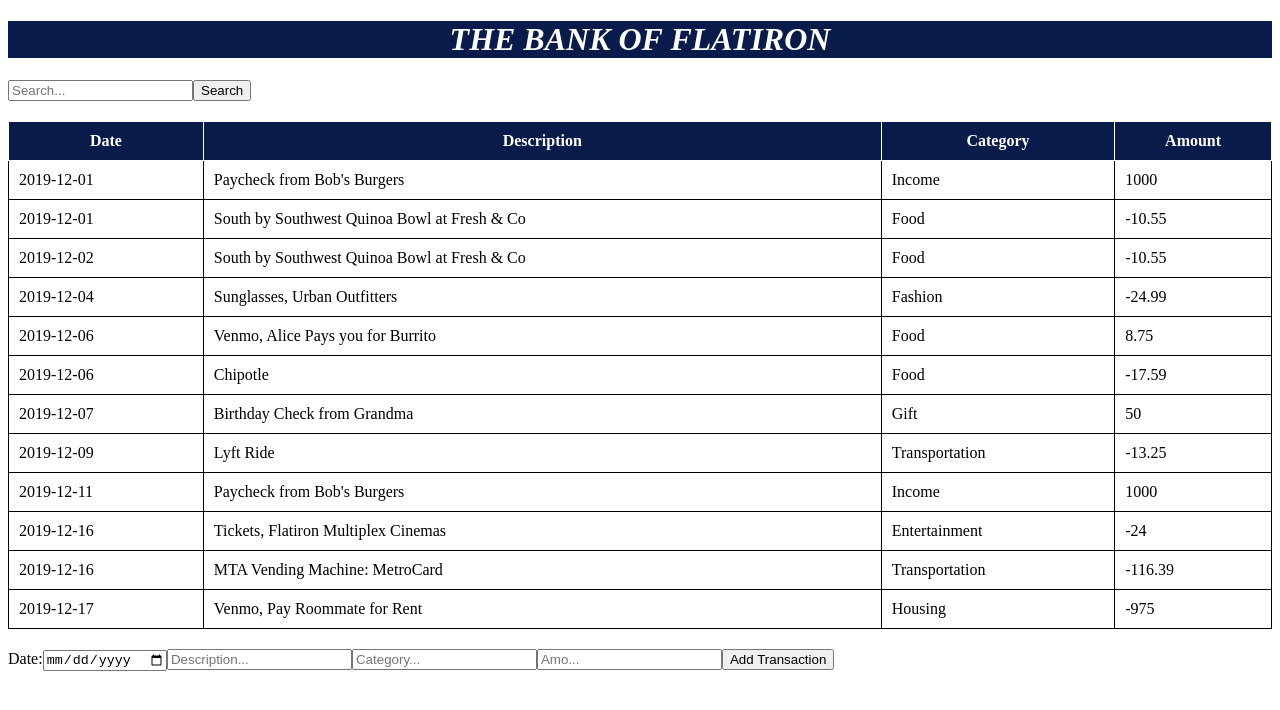
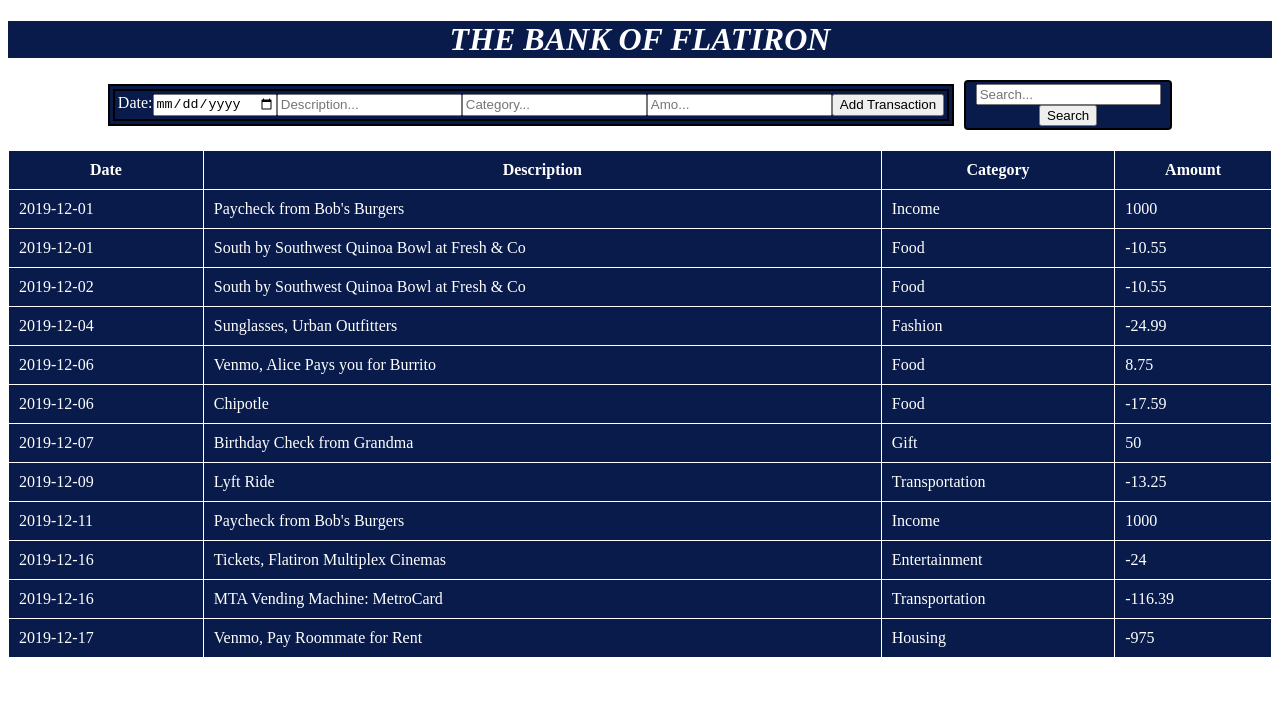
Before and after one commit to ianmwangi2/Phase-2-code-challenge-1, a React (Vite) app: page / in a window 1280 px wide. Shown: the top 710 px of the page. Built offline with nearby package versions, Linux system fonts and the light colour scheme; data requests are answered from the project's data file.

Commit message:
Changed the classnames and also styles app.jsx

```diff
--- a/src/App.css
+++ b/src/App.css
@@ -13,6 +13,8 @@
 }
 tr,td,th,table{
   border: 1px solid;
+  background-color: #081B4B;
+  color: white;
 }
 th{
   background: #081B4B;
@@ -22,3 +24,26 @@
 td{
   padding: 10px;
 }
+.filter-form {
+  border: 2px solid black;
+  padding: 2px;
+  border-radius: 4px;
+  background-color: #081B4B;
+  display: flex;
+  flex-direction: column;
+  width: 200px;
+  align-items: center;
+}
+.form {
+  border: 2px solid black;
+  padding: 3px;
+  display: flex;
+  background-color: #081B4B;
+  color: white;
+}
+.forms {
+  display: flex;
+  gap: 5px;
+  align-items: center;
+  justify-content: center;
+}
--- a/src/App.jsx
+++ b/src/App.jsx
@@ -10,9 +10,12 @@
       <div className='header'>
         <h1>THE BANK OF FLATIRON</h1>
       </div>
-      <FilterForm />
+      <div className='forms'>
+        <AddTransactionForm />
+        <br></br>
+        <FilterForm />
+      </div>
       <Transactions />
-      <AddTransactionForm />
     </div>
   )
 }
--- a/src/components/AddTransactionForm.jsx
+++ b/src/components/AddTransactionForm.jsx
@@ -1,21 +1,43 @@
-import React from 'react'
+import React, { useState } from 'react'
 
-const FilterForm = () => {
+const AddTransactionForm = () => {
+  const [date, setDate] = useState('')
+  const [description, setDescription] = useState('')
+  const [category, setCategory] = useState('')
+  const [amount, setAmount] = useState('')
 
-
+  const handleSubmit = (e) => {
+    e.preventDefault()
+    const transaction = {
+      date,
+      description,
+      category,
+      amount
+    }
+    fetch('http://localhost:3000/transactions', {
+      method: 'POST',
+      headers: {
+        'Content-Type': 'application/json'
+      },
+      body: JSON.stringify(transaction)
+    })
+    .then(res => res.json())
+    .then(transaction => console.log(transaction))
+    .catch(e => console.log(e))
+  }
 
   return (
-    <form id='new-item'>
+    <form className='form' onSubmit={handleSubmit}>
         <div className='input form'>
             <label htmlFor="date">Date:</label>
-            <input type="date" id="date" date-date-inline-picker='true'/>
-            <input placeholder='Description...' className='text-input'></input>
-            <input placeholder='Category...' className='text-input'></input>
-            <input placeholder='Amo...' className='text-input'></input>
+            <input type="date" id="date" date-date-inline-picker='true' value={date} onChange={(e) => setDate(e.target)} />
+            <input placeholder='Description...' className='text-input' value={description} onChange={(e) => setDescription(e.target.value)}></input>
+            <input placeholder='Category...' className='text-input' value={category} onChange={(e) => setCategory(e.target.value)}></input>
+            <input placeholder='Amo...' className='text-input' value={amount} onChange={(e) => setAmount(e.target.value)}></input>
             <button className='btn'>Add Transaction</button>
         </div>
     </form>
   )
 }
 
-export default FilterForm
+export default AddTransactionForm
--- a/src/components/FilterForm.jsx
+++ b/src/components/FilterForm.jsx
@@ -2,7 +2,7 @@
 
 const FilterForm = () => {
   return (
-    <form id='filter-form'>
+    <form className='filter-form'>
         <input id='search' placeholder='Search...' type={"text"} />
         <button className='btn'>Search</button>
     </form>
--- a/src/components/Transactions.jsx
+++ b/src/components/Transactions.jsx
@@ -1,4 +1,5 @@
 import { useEffect, useState } from 'react'
+import AddTransactionForm from './AddTransactionForm'
 
 function Transactions() {
 
```
